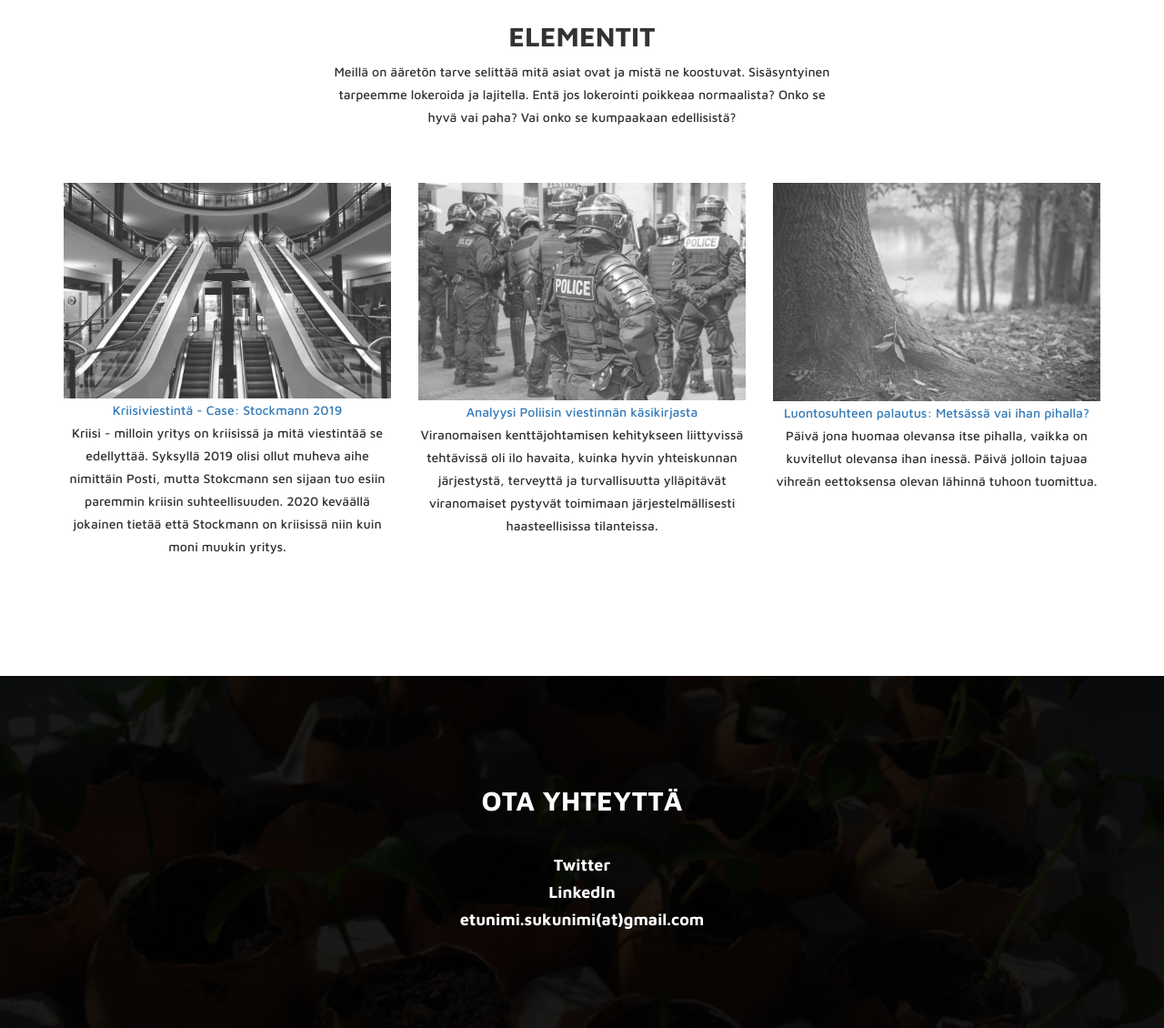
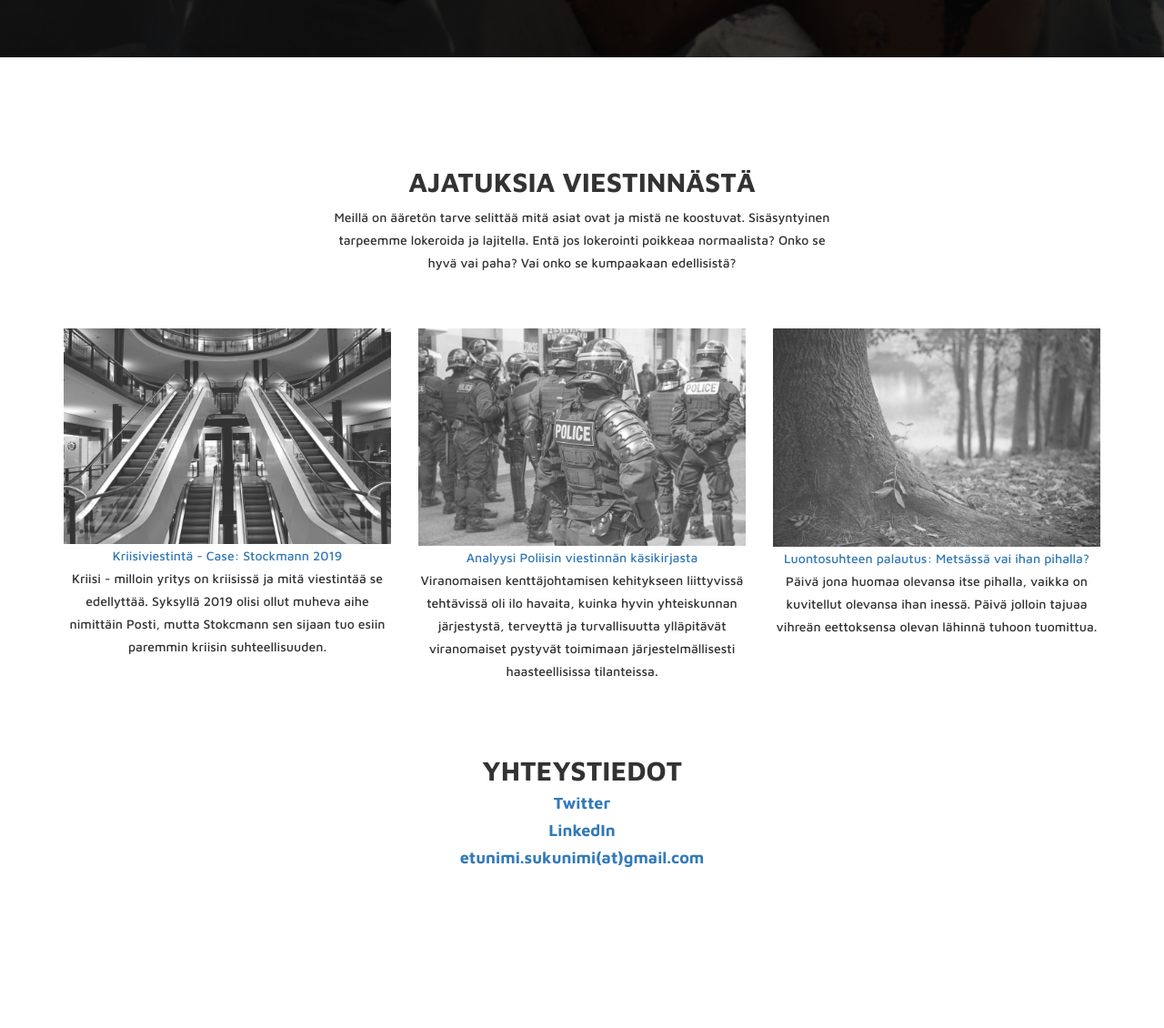
Before and after one commit to piitulainen/hannele, a plain HTML site: page index.html in a window 1280 px wide. Shown: the part 797-1927 px from the top of the page at 91% size. After the commit the page ends 1879 px from the top, so only its background shows below. Drawn offline with Linux system fonts and the light colour scheme.

Commit message:
tekstin korjausta

```diff
--- a/index.html
+++ b/index.html
@@ -26,8 +26,8 @@
 </head>
 <body data-spy="scroll" data-target=".navbar-fixed-top">
 
-    <div class="navbar navbar-default navbar-fixed-top scroll-me">
-        <!-- pass scroll-me class above a tags to starts scrolling -->
+  <!-- <div class="navbar navbar-default navbar-fixed-top scroll-me">
+        <pass scroll-me class above a tags to starts scrolling>
         <div class="container">
             <div class="navbar-header">
                 <button type="button" class="navbar-toggle" data-toggle="collapse" data-target=".navbar-collapse">
@@ -39,16 +39,16 @@
                     <img src="assets/img/logo.png"  alt=""/>
                 </a>
             </div>
-  <!--          <div class="navbar-collapse collapse">
+            <div class="navbar-collapse collapse">
                 <ul class="nav navbar-nav navbar-right">
                     <li><a href="#header">Etusivu</a></li>
                     <li><a href="#works">Elementit</a></li>
                     <li><a href="#contact">Yhteystiedot</a></li>
                 </ul>
-            </div>-->
+            </div>
 
         </div>
-    </div>
+    </div> -->
     <!-- NAVBAR END  -->
   <div id="header">
         <div class="overlay">
@@ -56,13 +56,19 @@
                 <div class="row scroll-me">
                     <div class="col-md-6 col-md-offset-3 col-sm-6 col-sm-offset-3 text-center ">
 
-                        <h1 data-scroll-reveal="enter from the bottom after 0.2s">Valmiiksi pureskeltu on pikaruokaa
+                        <h1 data-scroll-reveal="enter from the bottom after 0.2s">Hannele Piitulainen
                         </h1>
 
-                        <h4 data-scroll-reveal="enter from the bottom after 0.4s">Tyyli ja maku. Me voimme kiistellä ikuisuuden siitä onko jokin kaunista, koska kauneus on katsojan silmissä. Lopulta vaikka olisimme samaa mieltä, voimme olla sitä eri lähtökohdista.
+                        <h4 data-scroll-reveal="enter from the bottom after 0.4s">Olen humanisti. Me voimme kiistellä ikuisuuden siitä onko jokin kaunista, koska kauneus on katsojan silmissä. Lopulta vaikka olisimme samaa mieltä, voimme olla sitä eri lähtökohdista.
+                        </h4>
 
+                        <h4 data-scroll-reveal="enter from the bottom after 0.4s">Olen myös insinööri, sillä teknologia ratkaisee. Meillä on useita elämänosa-alueita, joissa tulee käyttää teknologiaa seuraavan edistysaskeleen ottamiseen ihmiskunnan hyväksi. Eräs näistä on maanviljely. Lehmä on maitotehdas; näin ei kuuluisi olla enää 2020 -luvulla.
                         </h4>
-                        <a data-scroll-reveal="enter from the bottom after 0.6s" href="#works" class="btn btn-danger set-bk-clr">Elementit</a>
+
+                        <h4 data-scroll-reveal="enter from the bottom after 0.4s">Kaiken toiminnan ytimessä tulee olla realistinen tasa-arvoajattelu ja taloudenpito. Ilmastonmuutos vaatii hyvin laajaa yhteen hiileen puhaltamista unohtamatta taloudellisia realiteetteja. Uskon että useimmat tulevaisuuden pirulliset ongelmat ratkaistaan vain joukkuepelinä.
+                        </h4>
+
+                         <br /> <br /> <br />
                     </div>
                 </div>
             </div>
@@ -74,7 +80,7 @@
         <div class="container">
             <div class="row text-center">
                 <div class="col-md-6 col-md-offset-3 pad-bottom" data-scroll-reveal="enter from the bottom after 0.2s">
-                    <h2><strong>ELEMENTIT</strong></h2>
+                    <h2><strong>AJATUKSIA VIESTINNÄSTÄ</strong></h2>
                     Meillä on ääretön tarve selittää mitä asiat ovat ja mistä ne koostuvat. Sisäsyntyinen tarpeemme lokeroida ja lajitella. Entä jos lokerointi poikkeaa normaalista? Onko se hyvä vai paha? Vai onko se kumpaakaan edellisistä?
 
                 </div>
@@ -100,7 +106,7 @@
                         <a class="" title="ADD" href="osa1.html">
 
                             <img src="assets/img/portfolio/retail.jpg" class="img-responsive " alt="" /> Kriisiviestintä - Case: Stockmann 2019
-                        </a> <p>Kriisi - milloin yritys on kriisissä ja mitä viestintää se edellyttää. Syksyllä 2019 olisi ollut muheva aihe nimittäin Posti, mutta Stokcmann sen sijaan tuo esiin paremmin kriisin suhteellisuuden. 2020 keväällä jokainen tietää että Stockmann on kriisissä niin kuin moni muukin yritys.</p>
+                        </a> <p>Kriisi - milloin yritys on kriisissä ja mitä viestintää se edellyttää. Syksyllä 2019 olisi ollut muheva aihe nimittäin Posti, mutta Stokcmann sen sijaan tuo esiin paremmin kriisin suhteellisuuden.</p>
 
                     </div>
                 </div>
@@ -123,27 +129,22 @@
                             <p>Päivä jona huomaa olevansa itse pihalla, vaikka on kuvitellut olevansa ihan inessä. Päivä jolloin tajuaa vihreän eettoksensa olevan lähinnä tuhoon tuomittua.</p>
                     </div>
                 </div>
-            </div>
-        </div>
-    </section>
-    <!-- WORKS SECTION END  -->
-    <div id="contact" data-scroll-reveal="enter from the bottom after 0.2s">
-        <div class="overlay">
-            <div class="container">
-                <div class="row text-center">
+            </div> <br />                        <br />
+                            <div class="row text-center">
                     <div class="row text-center" data-scroll-reveal="enter from the bottom after 0.4s">
                     <div class="col-md-10 col-md-offset-1 col-sm-10 col-sm-offset-1">
-                     <h2><strong>OTA YHTEYTTÄ</strong></h2>
-                        <br />
-                        <h4><strong><a href="https://www.twitter.com/Piitulainen" style="color:white;">Twitter</a><br></strong></h4>
-                        <h4><strong><a href="https://www.linkedin.com/in/piitulainen" style="color:white;">LinkedIn</a><br></strong></h4>
-                        <h4><strong><a href="" style="color:white;">etunimi.sukunimi(at)gmail.com</a><br></strong></h4>
+                     <h2><strong>YHTEYSTIEDOT</strong></h2>
+
+                        <h4><strong><a href="https://www.twitter.com/Piitulainen" style="">Twitter</a><br></strong></h4>
+                        <h4><strong><a href="https://www.linkedin.com/in/piitulainen" style="">LinkedIn</a><br></strong></h4>
+                        <h4><strong><a href="" style="">etunimi.sukunimi(at)gmail.com</a><br></strong></h4>
                     </div>
                 	</div>
                 </div>
             </div>
         </div>
-    </div>
+    </section>
+
 
 
     <!-- JAVASCRIPT FILES PLACED AT THE BOTTOM TO REDUCE THE LOADING TIME  -->
```
